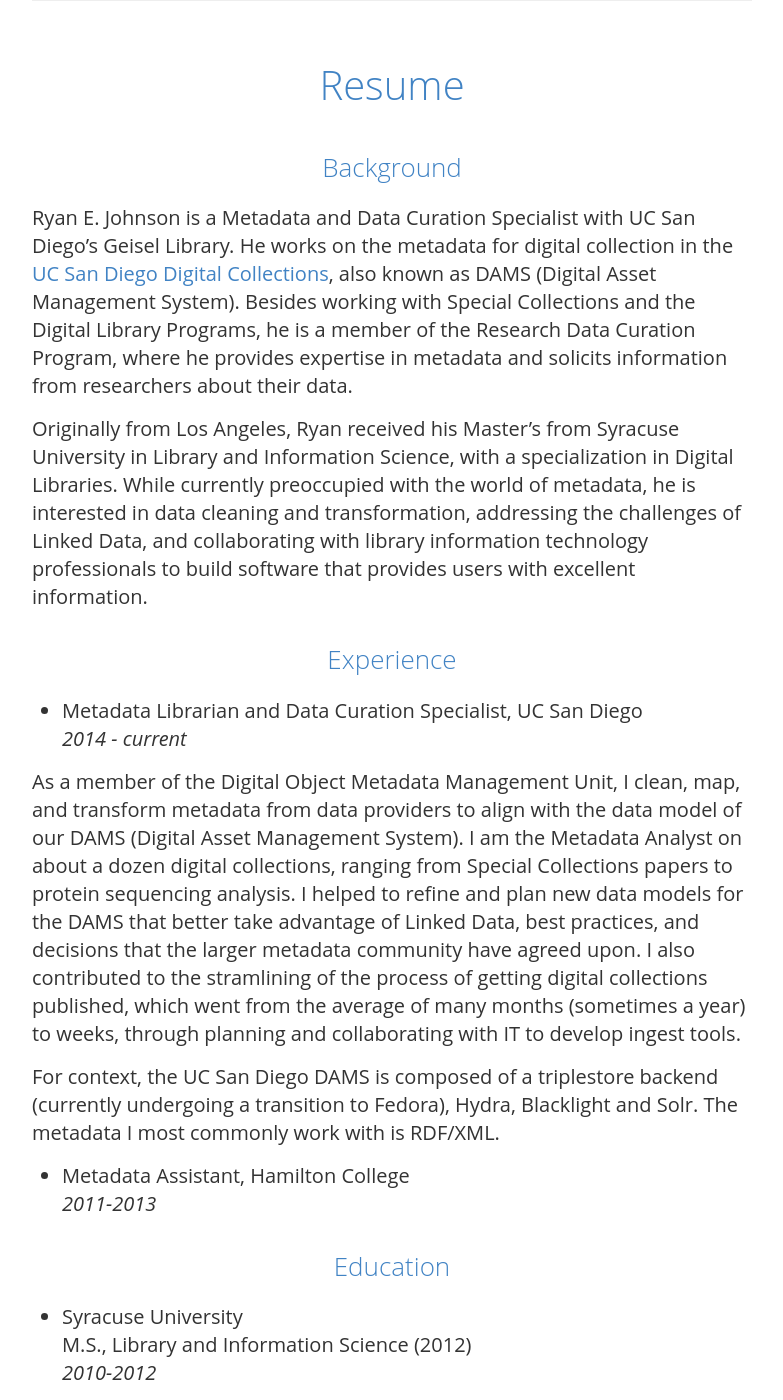
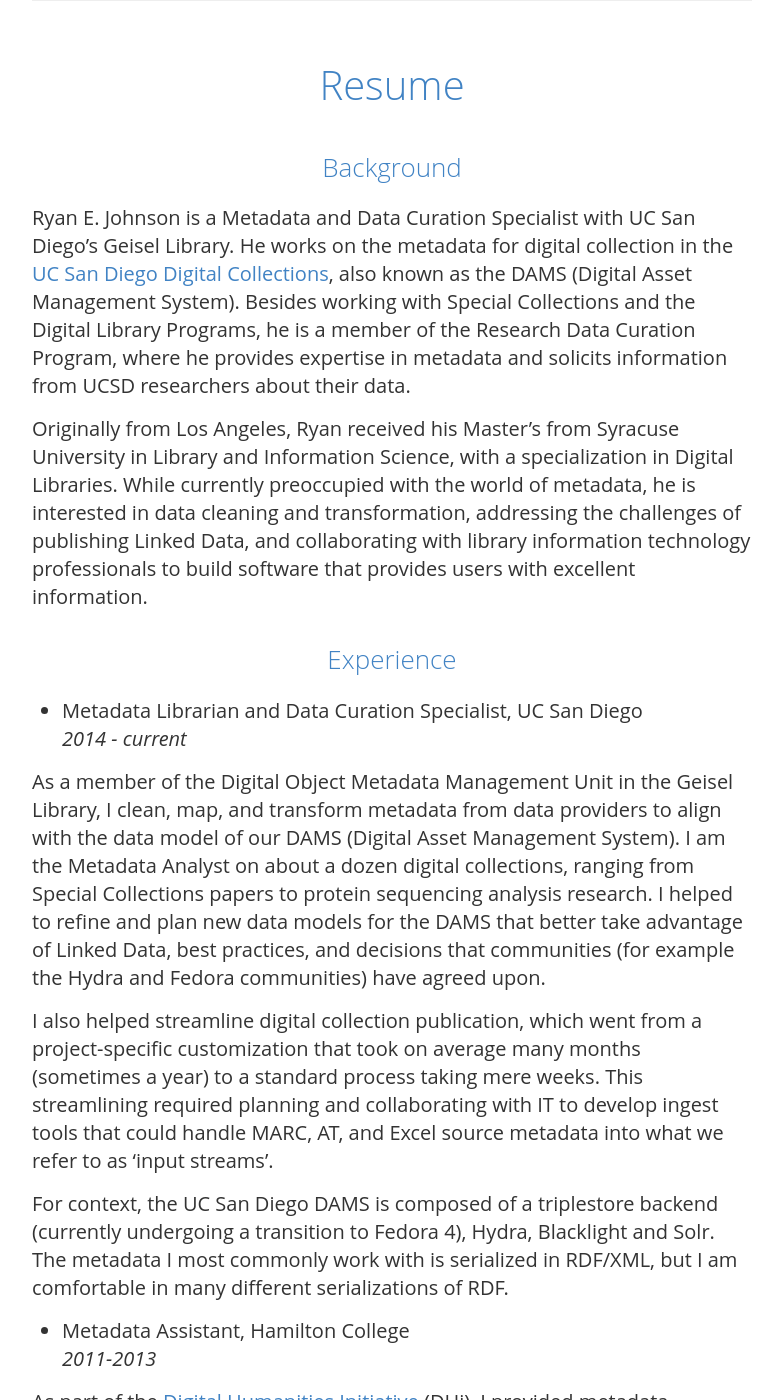
Before and after one commit to remerjohnson/remerjohnson.github.io, a Jekyll site: the page built from resume.md, in a window 1280 px wide and 1400 px high, scrolled down 210 px. Shown: the whole window, without its empty margins (248-1031 px from the left). Built offline with Jekyll 4.4.1, drawn with Linux system fonts in a browser that asks for light colours; nearby versions of some CDN libraries; some of the changed text lies outside the part shown.

Commit message:
Updated resume

```diff
--- a/resume.md
+++ b/resume.md
@@ -6,23 +6,33 @@
 
 ## Background
 
-Ryan E. Johnson is a Metadata and Data Curation Specialist with UC San Diego's Geisel Library. He works on the metadata for digital collection in the [UC San Diego Digital Collections](http://library.ucsd.edu/dc/), also known as DAMS (Digital Asset Management System). Besides working with Special Collections and the Digital Library Programs, he is a member of the Research Data Curation Program, where he provides expertise in metadata and solicits information from researchers about their data.
+Ryan E. Johnson is a Metadata and Data Curation Specialist with UC San Diego's Geisel Library. He works on the metadata for digital collection in the [UC San Diego Digital Collections](http://library.ucsd.edu/dc/), also known as the DAMS (Digital Asset Management System). Besides working with Special Collections and the Digital Library Programs, he is a member of the Research Data Curation Program, where he provides expertise in metadata and solicits information from UCSD researchers about their data.
 
-Originally from Los Angeles, Ryan received his Master's from Syracuse University in Library and Information Science, with a specialization in Digital Libraries. While currently preoccupied with the world of metadata, he is interested in data cleaning and transformation, addressing the challenges of Linked Data, and collaborating with library information technology professionals to build software that provides users with excellent information.
+Originally from Los Angeles, Ryan received his Master's from Syracuse University in Library and Information Science, with a specialization in Digital Libraries. While currently preoccupied with the world of metadata, he is interested in data cleaning and transformation, addressing the challenges of publishing Linked Data, and collaborating with library information technology professionals to build software that provides users with excellent information.
 
 ## Experience
 
 + Metadata Librarian and Data Curation Specialist, UC San Diego
 _2014 - current_
 
-As a member of the Digital Object Metadata Management Unit, I clean, map, and transform metadata from data providers to align with the data model of our DAMS (Digital Asset Management System). I am the Metadata Analyst on about a dozen digital collections, ranging from Special Collections papers to protein sequencing analysis. I helped to refine and plan new data models for the DAMS that better take advantage of Linked Data, best practices, and decisions that the larger metadata community have agreed upon. I also contributed to the stramlining of the process of getting digital collections published, which went from the average of many months (sometimes a year) to weeks, through planning and collaborating with IT to develop ingest tools.
+As a member of the Digital Object Metadata Management Unit in the Geisel Library, I clean, map, and transform metadata from data providers to align with the data model of our DAMS (Digital Asset Management System). I am the Metadata Analyst on about a dozen digital collections, ranging from Special Collections papers to protein sequencing analysis research. I helped to refine and plan new data models for the DAMS that better take advantage of Linked Data, best practices, and decisions that communities (for example the Hydra and Fedora communities) have agreed upon.
 
-For context, the UC San Diego DAMS is composed of a triplestore backend (currently undergoing a transition to Fedora), Hydra, Blacklight and Solr. The metadata I most commonly work with is RDF/XML.
+I also helped streamline digital collection publication, which went from a project-specific customization that took on average many months (sometimes a year) to a standard process taking mere weeks.  This streamlining required planning and collaborating with IT to develop ingest tools that could handle MARC, AT, and Excel source metadata into what we refer to as 'input streams'.
+
+For context, the UC San Diego DAMS is composed of a triplestore backend (currently undergoing a transition to Fedora 4), Hydra, Blacklight and Solr. The metadata I most commonly work with is serialized in RDF/XML, but I am comfortable in many different serializations of RDF.
 
 + Metadata Assistant, Hamilton College
 _2011-2013_
 
+As part of the [Digital Humanities Initiative](http://www.dhinitiative.org/) (DHi), I provided metadata expertise to faculty's Digital Humanities projects, which included work with MODS, RDF/XML, and encoding text into [TEI](http://www.tei-c.org/index.xml). Hamilton was one of the early adopters of [Islandora](http://islandora.ca/) and the Fedora/Islandora/Drupal stack. I helped develop metadata entry forms, based on an Islandora module, aimed at researchers for self-deposit of their metadata, which required XPath/XQuery knowledge and collaboration with the Islandora community.
 
++ Metadata Assistant, Cornell Institute for Social and Economic Research (CISER)
+_Summer 2011_
+As an internship, I was tasked with providing metadata for CISER's burgeoning [online data portal](http://ciser.cornell.edu/). Harnessing the physical codebooks on site, and reconciling to online sources like [ICPSR](http://www.icpsr.umich.edu/). During my short internship, I vastly increased the amount of metadata present in the repository.
+
++ Quality Assurance Tester, PC Games Division, THQ Inc.
+_2006-2007_
+As a quality assurance tester for the now-defunct video games publisher THQ, I tested PC games and logged any errors in a database, taking note of local environment and steps to reproduce the bugs. During crunch times, I worked overtime and even doubletime in order to meet publishing deadlines. I was offered a permanent position, but declined in order to return to my education.
 
 ## Education
 
@@ -39,20 +49,22 @@
 
 ## Other Professional Activities
 
-+ [Metadata, Second Edition, by Marcia Lei Zeng and Jian Qin](http://www.amazon.com/Metadata-Second-Marcia-Lei-Zeng/dp/1555709656) (Feb. 2016)
++ [Metadata, Second Edition, by Marcia Lei Zeng and Jian Qin](http://www.amazon.com/Metadata-Second-Marcia-Lei-Zeng/dp/1555709656) (coming Feb. 2016)
 I helped copy edit and add content to each chapter in the book.
 
 ## Technical Skills and Expertise
 
 + Expertise in multiple metadata standards, including MODS, MADS, METS, RDF/XML, EAD, schema.org, as well as knowledge of application profiles
 + Experience creating metadata standards, application profiles, and data modeling
-+ Knowledge of Linked Data methods
-+ Data cleaning and metadata enrichment
-+ Data transformation through OpenRefine, APIs (parsing JSON and HTML), SPARQL queries, and XSL-T
++ Knowledge of Linked Data theories and methods, especially as it relates to library data
++ Data cleaning and metadata enrichment expertise
++ Data transformation and enhancement through OpenRefine, APIs (parsing JSON and HTML), SPARQL queries, and XSL-T
 + Basic scripting and regular expression knowledge (Python, shell)
-+ Creating static web pages for documentation via GitHub Pages and ReadTheDocs, harnessing Jekyll, Markdown, GitHub, etc.
++ Creating static web pages for documentation via GitHub Pages and ReadTheDocs, harnessing Jekyll, Markdown, GitHub, etc for rapid deployment.
 + File management and version control software, especially as it relates to data management
-+ Basic LAMP server administration
-+ Experience in the Fedora, Islandora, Drupal stack
++ Basic LAMP (also Nginx) server administration, with PHP and shell scripting relevant to security and automation
++ Experience in the Fedora/Islandora/Drupal stack as well as the Fedora/Hydra/Blacklight stack; involved in the Hydra community
 + Digitization and scanning experience
-+ Database administration experience (MySQL, SQL Server)
++ Novice database administration experience (MySQL, SQL Server)
++ Comfortable with software testing in support of rapid deployment and agile/iterative design methods
++ Experience with many Linux flavors, comfortable with virtual machines and environments (Vagrant, Docker, the upcoming Otto)
```
